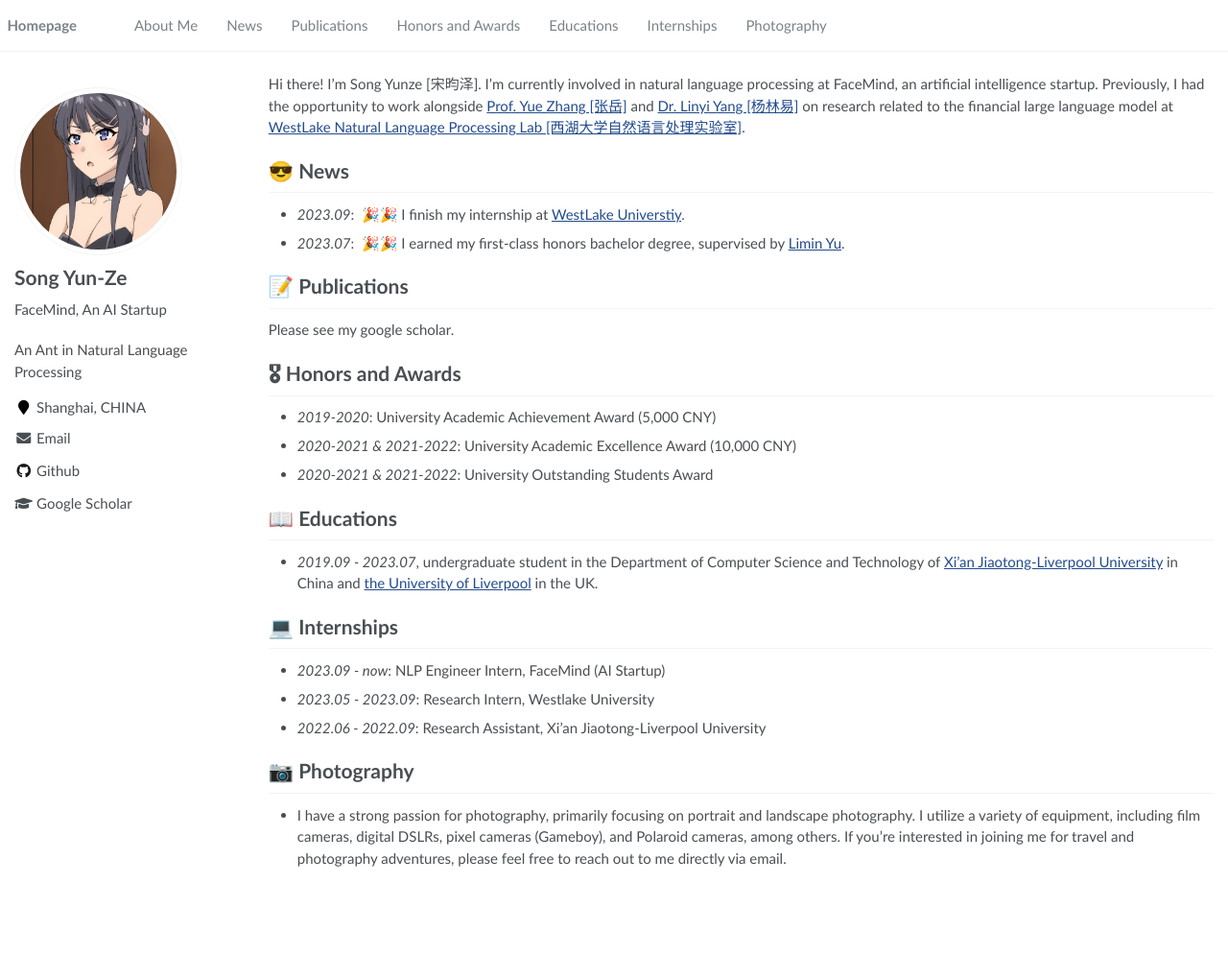
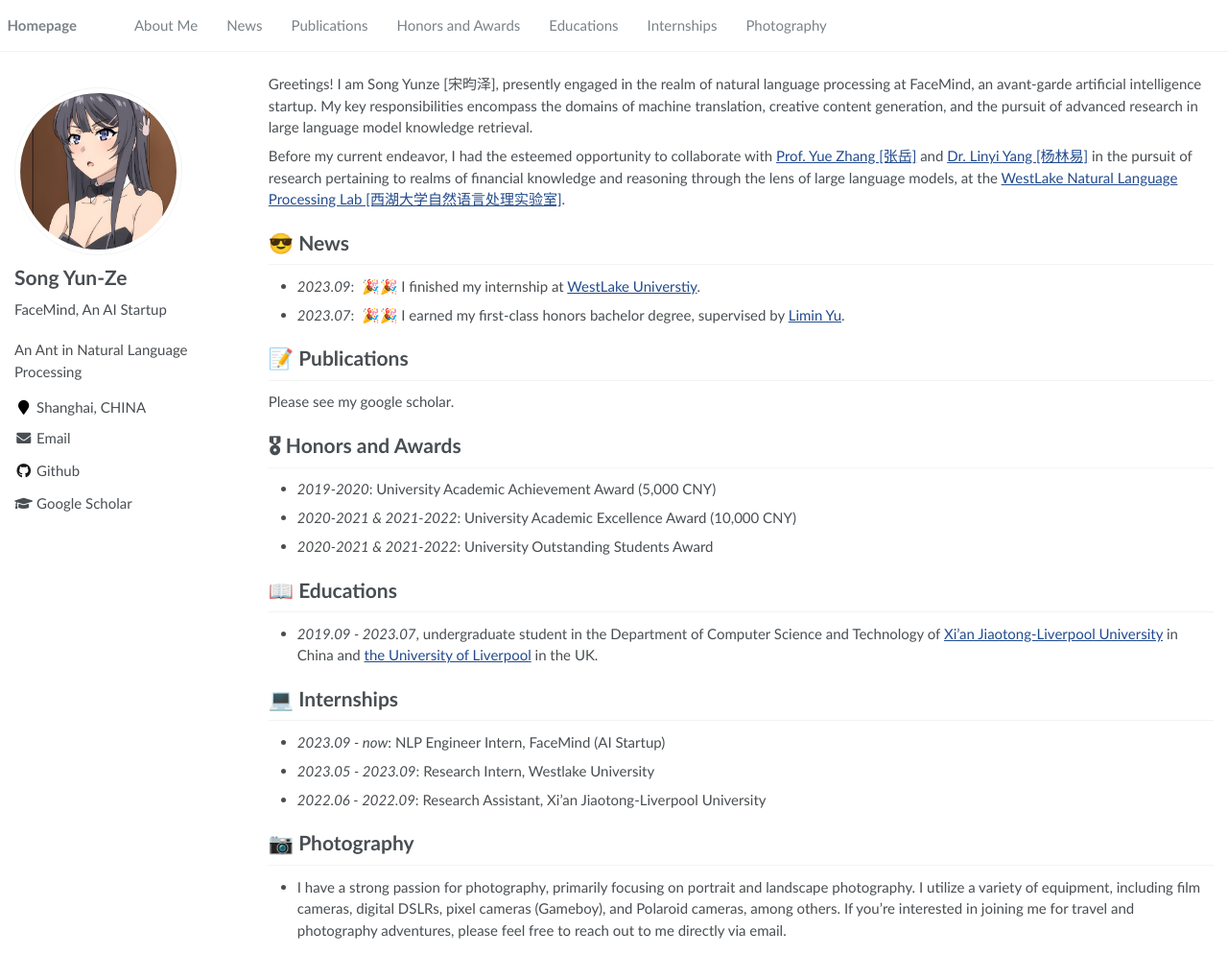
Before and after one commit to YunzeSong/YunzeSong.github.io, a Jekyll site: the page built from _pages/about.md, in a window 1280 px wide and 995 px high. Shown: the whole window at 96% size. Built offline with Jekyll 4.4.1, drawn with Linux system fonts in a browser that asks for light colours.

Commit message:
Update about.md

```diff
--- a/_pages/about.md
+++ b/_pages/about.md
@@ -17,11 +17,12 @@ redirect_from:
 
 <span class='anchor' id='about-me'></span>
 
-Hi there! I'm Song Yunze [宋昀泽]. I'm currently involved in natural language processing at FaceMind, an artificial intelligence startup. Previously, I had the opportunity to work alongside <a href='https://frcchang.github.io/'>Prof. Yue Zhang [张岳]</a> and <a href='https://www.linyi-yang.me/'>Dr. Linyi Yang [杨林易]</a> on research related to the financial large language model at <a href='https://westlake-nlp.github.io/'>WestLake Natural Language Processing Lab [西湖大学自然语言处理实验室]</a>.
+Greetings! I am Song Yunze [宋昀泽], presently engaged in the realm of natural language processing at FaceMind, an avant-garde artificial intelligence startup. My key responsibilities encompass the domains of machine translation, creative content generation, and the pursuit of advanced research in large language model knowledge retrieval.
 
+Before my current endeavor, I had the esteemed opportunity to collaborate with <a href='https://frcchang.github.io/'>Prof. Yue Zhang [张岳]</a> and <a href='https://www.linyi-yang.me/'>Dr. Linyi Yang [杨林易]</a> in the pursuit of research pertaining to realms of financial knowledge and reasoning through the lens of large language models, at the <a href='https://westlake-nlp.github.io/'>WestLake Natural Language Processing Lab [西湖大学自然语言处理实验室]</a>.
 
 # 😎 News
-- *2023.09*: &nbsp;🎉🎉 I finish my internship at  <a href='https://www.westlake.edu.cn/'>WestLake Universtiy</a>.
+- *2023.09*: &nbsp;🎉🎉 I finished my internship at  <a href='https://www.westlake.edu.cn/'>WestLake Universtiy</a>.
 - *2023.07*: &nbsp;🎉🎉 I earned my first-class honors bachelor degree, supervised by <a href='https://www.xjtlu.edu.cn/en/departments/academicdepartments/communications-and-networking/staff/limin-yu'>Limin Yu</a>.
 
 # 📝 Publications
```
